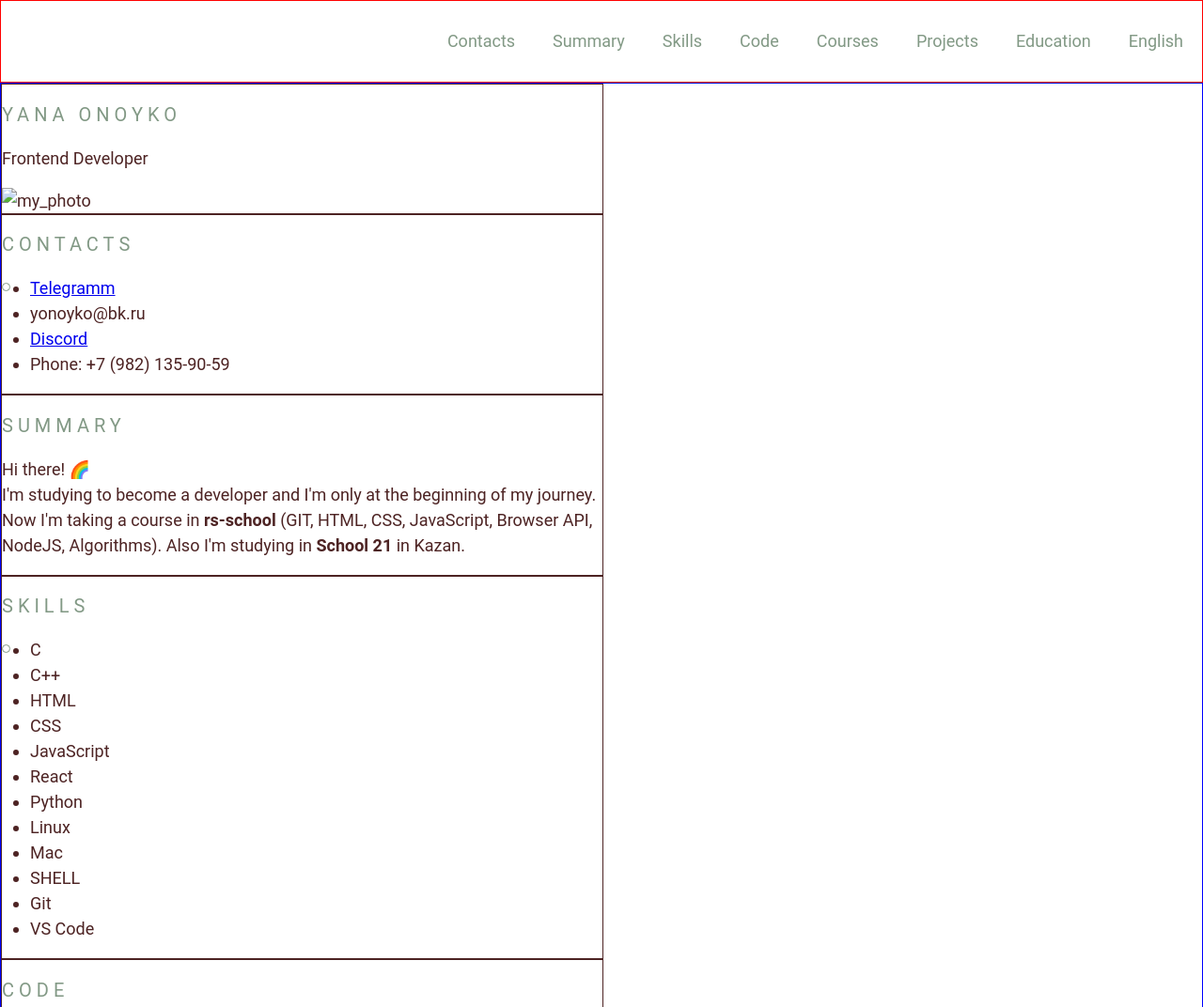
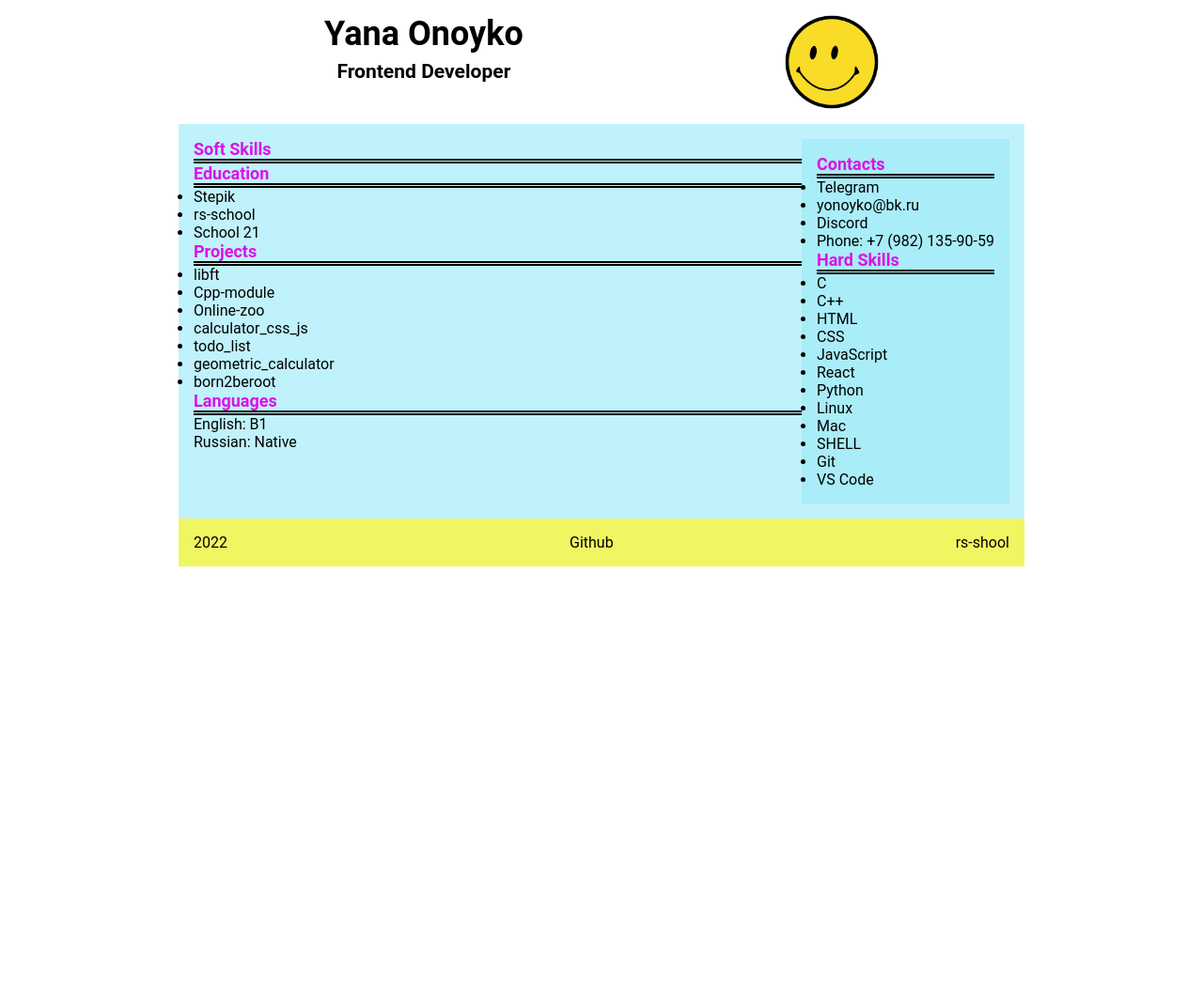
Before and after one commit to amoriah/rsschool-cv, a plain HTML site: page index.html in a window 1280 px wide. Shown: the top 1072 px of the page at 94% size. After the commit the page ends 800 px from the top, so only its background shows below. Drawn offline with Linux system fonts and the light colour scheme.

Commit message:
feat: change all

```diff
--- a/index.html
+++ b/index.html
@@ -6,54 +6,84 @@
 	<meta name="viewport" content="width=device-width, initial-scale=1.0">
 
 	<link rel="stylesheet" href="style.css">
-	<!-- <link rel="icon" href="assets/favicon.ico"> -->
+	<link rel="icon" href="assets/img/favicon.ico">
 
-	<title>CV</title>
+	<!-- шрифтЫ google подлючаются через api fonts.gstatic.com -запросы к API Google Fonts -->
+    <link rel="preconnect" href="https://fonts.googleapis.com" />
+    <link rel="preconnect" href="https://fonts.gstatic.com" crossorigin />
+
+	<!-- https://help-ru.tilda.cc/fonts/google справка о том, как подключать шрифты -->
+
+
+	<title>Yana Onoyko</title>
 </head>
 <body>
-
-	<header class="header">
 	<div class="container">
-			<nav class="nav">
-				<ul class="nav-list">
-				  <li class="nav-item"><a href="#contacts" class="nav-link">Contacts</a></li>
-				  <li class="nav-item"><a href="#summary" class="nav-link">Summary</a></li>
-				  <li class="nav-item"><a href="#skills" class="nav-link">Skills</a></li>
-				  <li class="nav-item"><a href="#code" class="nav-link">Code</a></li>
-				  <li class="nav-item"><a href="#courses" class="nav-link">Courses</a></li>
-				  <li class="nav-item"><a href="#projects" class="nav-link">Projects</a></li>
-				  <li class="nav-item"><a href="#education" class="nav-link">Education</a></li>
-				  <li class="nav-item"><a href="#languages" class="nav-link">English</a></li>
-				</ul>
-			  </nav>
+		<header>
+			<div class="header-container">
+				<div class="my-name">
+					<h1>Yana Onoyko</h1>
+					<h3>Frontend Developer</h3>
+				</div>
+					<img
+					class="my-photo"
+					width="100px"
+					src="./assets/img/640px-SNice.svg.png"
+					alt="Yana Onoyko">
 			</div>
 		</header>
 
-	<main class="main">
-		<div class="container main-container">
-			<section class="section" id="profile">
-				<h1 class="section-title">Yana Onoyko</h1>
-				<p>Frontend Developer</p>
-				<img width="100px" src="640px-SNice.svg.png" alt="my_photo">
+		<main>
+			<div class="main-container">
+				<section class="section" id="skills">
+						<h2 class="section-title">Soft Skills</h2>
 				</section>
-			<section class="section" id="contacts">
-				<h2 class="section-title">contacts</h2>
+				<section class="section" id="edu">
+					<h2 class="section-title">Education</h2>
 					<ul class="section-item">
-					<li><a href="https://t.me/onoyana">Telegramm</a></li>
-					<li>yonoyko@bk.ru </li>
-					<li><a href="https://discordapp.com/users/1015941711744225300/">Discord</a></li>
-					<li>Phone: +7 (982) 135-90-59</li>
+						<li>Stepik</li>
+						<li>rs-school</li>
+						<li>School 21</li>
 					</ul>
 				</section>
-			<section class="section" id="summary">
-				<h2 class="section-title">summary</h2>
-				<p>Hi there! 🌈
-					<br>I'm studying to become a developer and I'm only at the beginning of my journey.<br/>
-					Now I'm taking a course in <span><b>rs-school</b></span> (GIT, HTML, CSS, JavaScript, Browser API, NodeJS, Algorithms).
-					Also I'm studying in <span><b>School 21</b></span> in Kazan.</p>
+				<section class="section" id="projects">
+					<h2 class="section-title">Projects</h2>
+					<ul class="section-item">
+						<li><a class="section-link" href="https://github.com/amoriah/libft">libft</a></li>
+						<!-- Учебный проект School 21. Стандартная библиотека функций на языке Си -->
+						<li><a class="section-link" href="https://github.com/amoriah/cpp-module_amor/tree/main">Cpp-module</a></li>
+						<!-- Учебный проект School 21. Бассейн (интенсив) по языку C++ -->
+						<li><a class="section-link" href="https://github.com/amoriah/online-zoo/tree/online-zoo_1">Online-zoo</a></li>
+						<!-- Проект для rs-school. Классическая верстка сайта на HTML и CSS. Проект находится в разработке -->
+						<li><a class="section-link" href="https://github.com/amoriah/calculator_css_js">calculator_css_js</a></li>
+						<!-- Простой калькулятор на JavaScript -->
+						<li><a class="section-link" href="https://github.com/amoriah/todo_list">todo_list</a></li>
+						<!-- Первый проект на React. Таск-менеджер с возможностью добавления, удаления и редактирования задач -->
+						<li><a class="section-link" href="https://github.com/amoriah/geometric_calculator">geometric_calculator</a></li>
+						<!-- Простой геометрический калькулятор на Python -->
+						<li><a class="section-link" href="https://github.com/amoriah/born2beroot">born2beroot</a></li>
+						<!-- Учебный проект School 21 по установке Debian на VirtualBox. Работа с Linux на macOS -->
+					</ul>
 				</section>
-			<section class="section" id="skills">
-				<h2 class="section-title">skills</h2>
+				<section class="section" id="languages">
+					<h2 class="section-title">Languages</h2>
+					<p>English: B1</p>
+					<p>Russian: Native</p>
+				</section>
+			</div>
+			<aside>
+				<div class="aside-container">
+					<section class="section" id="contacts">
+						<h2 class="section-title">Contacts</h2>
+						<ul class="section-item">
+							<li><a class="section-link" href="https://t.me/onoyana">Telegram</a></li>
+							<li>yonoyko@bk.ru </li>
+							<li><a class="section-link" href="https://discordapp.com/users/1015941711744225300/">Discord</a></li>
+							<li>Phone: +7 (982) 135-90-59</li>
+						</section>
+						<section class="section" id="hard-skills">
+							<h2 class="section-title" id="hard-skills">
+								Hard Skills</h2>
 							<ul class="section-item">
 								<li>C</li>
 								<li>C++</li>
@@ -69,61 +99,19 @@
 								<li>VS Code</li>
 							</ul>
 						</section>
-			<section class="section" id="code">
-				<h2 class="section-title">code</h2>
-				<img src="./assets/img/code_example.png">
-			</section>
-			<section class="section" id="courses">
-				<h2 class="section-title">courses</h2>
-				<ul class="section-item">
-					<li>Stepik</li>
-					<li>rs-school</li>
-				</ul>
-			</section>
-			<section class="section" id="projects">
-				<h2 class="section-title">projects</h2>
-				<ul class="section-item">
-					<li><a href="https://github.com/amoriah/libft">libft</a></li>
-					Учебный проект School 21. Стандартная библиотека функций на языке Си
-					<li><a href="https://github.com/amoriah/cpp-module_amor/tree/main">Cpp-module</a></li>
-					Учебный проект School 21. Бассейн (интенсив) по языку C++
-					<li><a href="https://github.com/amoriah/online-zoo/tree/online-zoo_1">Online-zoo</a></li>
-					Проект для rs-school. Классическая верстка сайта на HTML и CSS. Проект находится в разработке
-					<li><a href="https://github.com/amoriah/calculator_css_js">calculator_css_js</a></li>
-					Простой калькулятор на JavaScript
-					<li><a href="https://github.com/amoriah/todo_list">todo_list</a></li>
-					 Первый проект на React. Таск-менеджер с возможностью добавления, удаления и редактирования задач
-					<li><a href="https://github.com/amoriah/geometric_calculator">geometric_calculator</a></li>
-					Простой геометрический калькулятор на Python
-					<li><a href="https://github.com/amoriah/born2beroot">born2beroot</a></li>
-					Учебный проект School 21 по установке Debian на VirtualBox. Работа с Linux на macOS
-
-				</ul>
-			</section>
-			<section class="section" id="education">
-				<h2 class="section-title">education</h2>
-				<ul class="section-item">
-					<li>School-21</li>
-					<li>KGK</li>
-				</ul>
-			</section>
-			<section class="section" id="languages">
-				<h2 class="section-title">languages</h2>
-				<p>English: B1</p>
-				<p>Russian: Native</p>
-			</section>
 				</div>
+			</aside>
 		</main>
 
-	<footer class="footer">
-		<div class="container">
-			<p>rs-school</p>
-			<p>github</p>
-
-			<!-- в footer необходимо добавить ссылку на ваш гитхаб,
-				год создания приложения, логотип курса со ссылкой на курс -->
+		<footer>
+			<div class="footer-container">
+				<div class="year">2022</div>
+				<div class="github">Github</div>
+				<div class="rsschool">rs-shool</div>
 			</div>
 		</footer>
+	</div>
+
 
 </body>
 </html>
--- a/style.css
+++ b/style.css
@@ -15,11 +15,151 @@ https://webaim.org/resources/contrastchecker/ - сервис для провер
 
 */
 
+:root {
+	--blue-color: rgb(66, 177, 199);
+	--blue2-color: rgba(155, 234, 249, 0.633);
+	--yellow-color: rgb(240, 245, 98);
+	--pink-color: rgb(219, 18, 230);
+	--black-color: rgb(0, 0, 0);
+	--white-color: rgb(255, 255, 255);
+}
+
 html {
 	scroll-behavior: smooth;
 }
 
+* {
+	margin: 0;
+	padding: 0;
+	font-family: "Roboto", sans-serif;
+	/* font-size: 24px; */
+	color: var(--black-color);
+}
+
 body {
+	background-color: var(--white-color);
+}
+
+.container {
+	display: flex;
+	flex-direction: column;
+	margin: auto;
+	width: 900px;
+	/* border: 3px solid red; */
+
+}
+
+/* HEADER */
+
+header {
+	background-color: var(--white-color);
+}
+
+.header-container {
+	/* border: 3px solid red; */
+	padding: 1em;
+	display: flex;
+	flex-direction: row;
+	justify-content: space-around;
+}
+
+.my-name {
+	text-align: center;
+	line-height: 40px;
+	font-size: 18px;
+	/* !!!!!анимация */
+}
+
+.my-name h1 {
+
+}
+
+.my-name h3 {
+
+}
+
+.my-photo {
+
+}
+
+/* MAIN */
+
+main {
+	display: flex;
+	padding: 1em;
+	background-color: var(--blue2-color);
+}
+
+.main-container {
+	/* border: 3px solid red; */
+	flex-grow: 1;
+	border-radius: 6px;
+}
+
+.section {
+	/* border: 1px solid red; */
+
+}
+
+.section-title {
+	color: var(--pink-color);
+	border-bottom: thick double var(--black-color);;
+	font-size: 18px;
+}
+
+.setion-item {
+	text-decoration: none;
+	padding-left: 15px;
+
+}
+
+.section-link {
+	text-decoration: none;
+
+
+}
+
+/* ASIDE */
+
+aside {
+	padding: 1em;
+	background-color: var(--blue2-color);
+}
+.aside-container {
+	/* border: 3px solid red; */
+	border-radius: 6px;
+
+}
+
+/* FOOTER */
+
+footer {
+	background-color: var(--yellow-color);
+	padding: 1em;
+}
+
+.footer-container {
+	display: flex;
+	flex-direction: row;
+	justify-content: space-between;
+	/* border: 3px solid red; */
+	border-radius: 6px;
+
+}
+
+.year {
+
+}
+
+.github {
+
+}
+
+.rsshool {
+
+}
+
+/* body {
 	margin: 0;
 	padding: 0;
 	display: flex;
@@ -27,34 +167,33 @@ body {
 	justify-content: space-between;
 	min-height: 100vh;
 	/* пример стилизация шрифта */
-	font-family: 'Roboto';
+	/* font-family: 'Roboto';
 	font-size: 18px;
 	font-weight: 400;
 	line-height: 1.5;
-	color: #4d2323;
-}
+	color: #4d2323; */
+/* } */
 
-.container {
-	/* border: 1px solid yellow; */
-	max-width: 1440px;
-	margin: 0 auto;
-}
+/* .container {
+	/* max-width: 1440px; */
+	/* margin: 0 auto; */
+/* } */
 
 /* HEADER */
-.header {
+ /* .header {
 	border: 1px solid red;
 	/* большие блоки и секции не должны
 	иметь внешние отступы margin */
-}
+/* }  */
 
-.nav-list {
+/* .nav-list {
 	display: flex;
 	justify-content: flex-end;
 	align-items: center;
 	list-style: none;
-}
+} */
 
-.nav-link {
+/* .nav-link {
 	padding: 0 20px;
 	line-height: 50px;
 	transition: .3s;
@@ -62,67 +201,67 @@ body {
 	/* Для строчных
 	элементов вместо вертикальных padding
 	удобнее указывать высоту строки. */
-  }
+  /* }  */
 
-.nav-link:hover {
+/* .nav-link:hover {
 
-}
+} */
 
-.nav-item a {
+/* .nav-item a {
 	color: #829985;
 	text-decoration: none;
 	transition: color 0.5s;
   }
   .nav-item a:hover {
 	color: #4d2323;
-  }
+  } */
 
 /* MAIN */
-.main {
+/* .main {
 	border: 1px solid blue;
 	/* большие блоки и секции не должны
 	иметь внешние отступы margin */
-}
+/* } */
 
-.main-container {
+/* .main-container {
 	display: flex;
 	flex-wrap: wrap;
-}
+} */
 
-.section {
+/* .section {
 	width: 50%;
 	border: 1px solid;
-}
+} */
 /* пример стилизация заголовков */
-.section-title {
+/* .section-title {
 	font-size: 20px;
 	font-weight: 400;
 	text-transform: uppercase;
 	letter-spacing: 5px;
 	color: #829985;
-  }
-
+  } */
+/*
 @media (max-width: 768px) {
 	.section {
 	  width: 100%;
 	}
-  }
+  } */
 
   /* пример стилизации ссылок */
-.section-title {
+/* .section-title {
 	font-size: 20px;
 	font-weight: 400;
 	text-transform: uppercase;
 	letter-spacing: 5px;
 	color: #829985;
-  }
+  } */
 /* Пример кода маркеров списка */
-  .section-item {
+  /* .section-item {
 	position: relative;
 	padding-left: 30px;
-  }
+  } */
 
-  .section-item::before {
+  /* .section-item::before {
 	content: "";
 	position: absolute;
 	top: 8px;
@@ -131,14 +270,14 @@ body {
 	height: 7px;
 	border: 1px solid #829985;
 	border-radius: 50%;
-  }
+  } */
 
 
 /* FOOTER */
-.footer {
+/* .footer {
 	border: 1px solid green;
 	/* большие блоки и секции не должны
 	иметь внешние отступы margin */
-}
+/* }  */
 
 /* url(https://cdn.intra.42.fr/coalition/cover/103/Aer1.jpg) */
```
Also changed, not shown: assets/img/code_example.png (deleted), assets/img/favicon.ico (added), 2 other files. Lines whose indentation alone changed are shown as unchanged.
